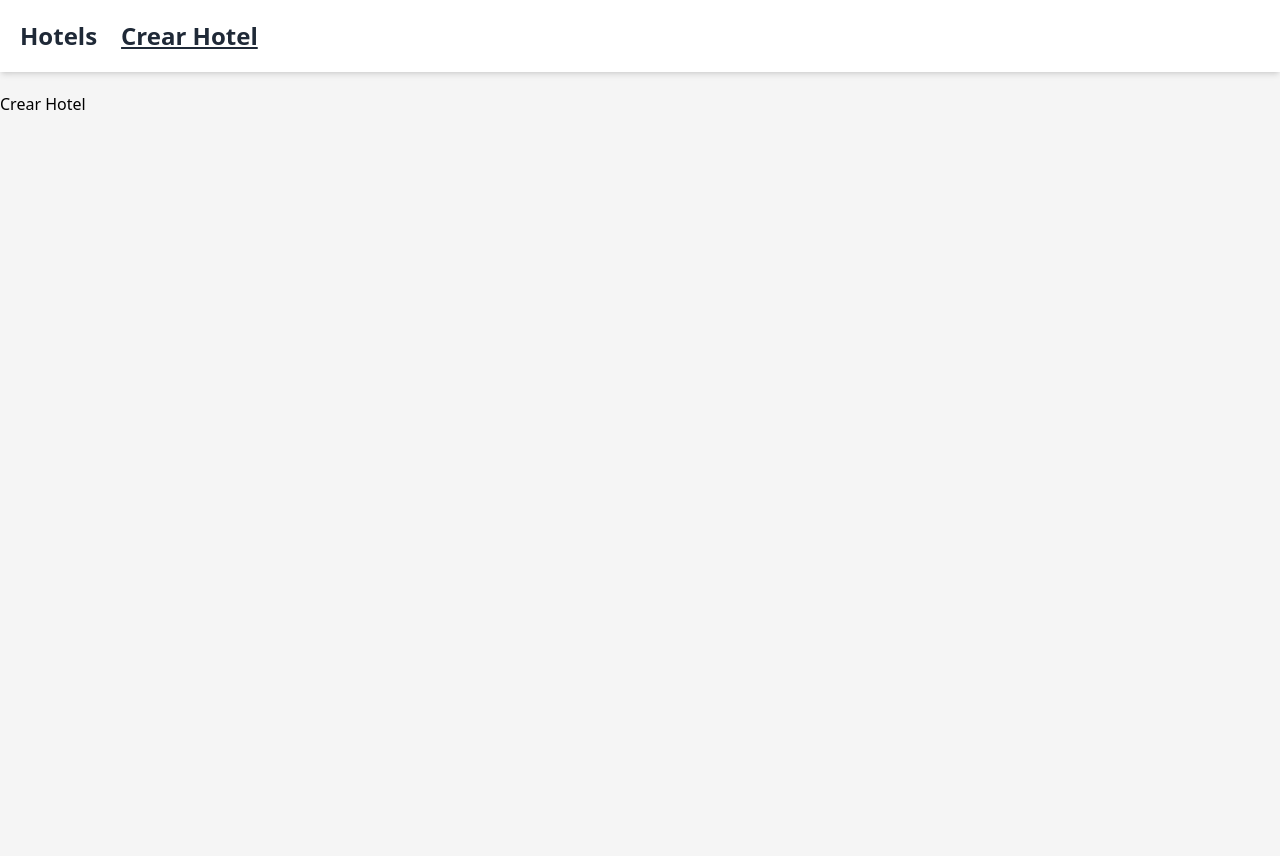
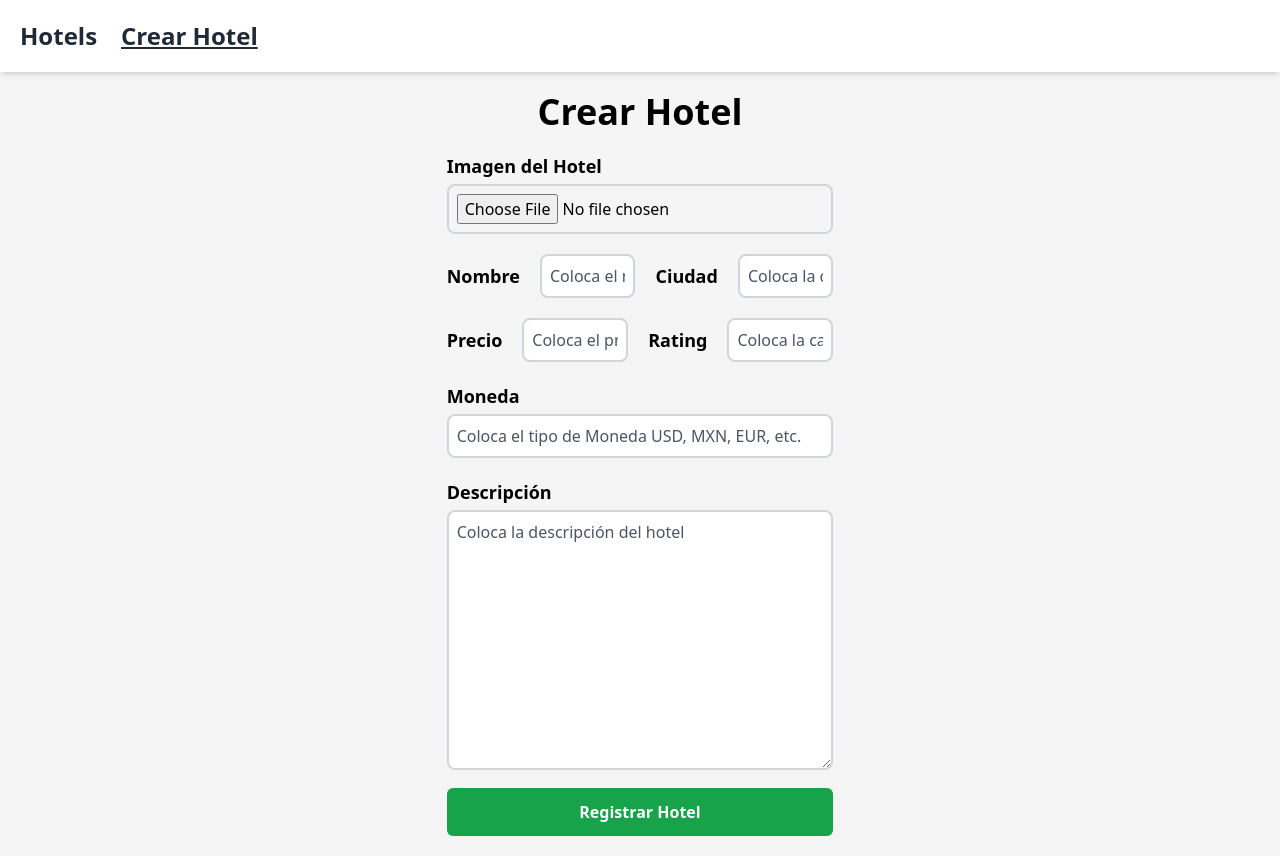
Before and after one commit to JASS0228/crud-prueba-tecnica, a Vue app: page /crear-hotel in a window 1280 px wide. Before the commit the page ends 800 px from the top, so only its background shows below. Built offline with nearby package versions, Linux system fonts and the light colour scheme; what @tanstack/vue-query, vue-sweetalert2 would draw is missing.

Commit message:
Se creo un formulario con las validaciones

```diff
--- a/src/Views/CreateHotelView.vue
+++ b/src/Views/CreateHotelView.vue
@@ -1,5 +1,182 @@
-<script setup lang="ts"></script>
+<script setup lang="ts">
+	import { ref } from 'vue'
+
+	const file = ref('')
+	const name = ref('')
+	const city = ref('')
+	const rate = ref('')
+	const rating = ref('')
+	const currency = ref('')
+	const description = ref('')
+
+	const error = ref('')
+
+	const resetAlert = () => {
+		setTimeout(() => {
+			error.value = ''
+		}, 2000)
+	}
+
+	const handleFileChange = (e: Event) => {
+		const target = e.target as HTMLInputElement
+		if (target.files) {
+			console.log(target.files[0])
+		}
+	}
+
+	const handleSubmit = () => {
+		//Validar que la imagen sea un archivo
+
+		// Validar que todos los campos estén llenos
+		if (
+			name.value === '' ||
+			city.value === '' ||
+			rate.value === '' ||
+			rating.value === '' ||
+			currency.value === '' ||
+			description.value === ''
+		) {
+			error.value = 'Todos los campos son requeridos'
+			resetAlert()
+			return
+		}
+
+		// Validar que el precio y el rating sean números
+		if (isNaN(Number(rate.value)) || isNaN(Number(rating.value))) {
+			error.value = 'El precio y el rating deben ser números'
+			resetAlert()
+			return
+		}
+
+		//Validar que el numero no sea negativo o mayor del 1 al 5
+		if (Number(rating.value) < 1 || Number(rating.value) > 5) {
+			error.value = 'El rating debe ser de 1 a 5 y no puede ser negativo'
+			resetAlert()
+			return
+		}
+
+		// Validar que la moneda sea de 3 letras en mayúsculas
+		if (!/^[A-Z]{3}$/.test(currency.value)) {
+			error.value = 'La moneda debe ser de 3 letras en mayúsculas'
+			resetAlert()
+			return
+		}
+
+		// Enviar la datos a la api
+	}
+</script>
 
 <template>
-	<div>Crear Hotel</div>
+	<div class="flex flex-col items-center justify-center">
+		<h1 class="text-3xl md:text-4xl font-bold text-center">Crear Hotel</h1>
+
+		<div
+			v-if="error"
+			class="bg-red-100 border-l-4 border-red-500 text-red-700 p-4 mt-5 w-full md:w-1/3"
+			role="alert">
+			<p class="font-bold">Error</p>
+			<p>{{ error }}</p>
+		</div>
+
+		<form
+			action=""
+			class="p-5 md:w-1/3"
+			@submit.prevent="handleSubmit()">
+			<div>
+				<label
+					for=""
+					class="text-lg font-bold block mb-1"
+					>Imagen del Hotel</label
+				>
+				<input
+					type="file"
+					class="p-2 rounded-lg w-full placeholder:font-normal placeholder-gray-600 border-2 border-gray-300 focus:border-blue-500 focus:outline-none transition-all duration-300 ease-in-out"
+					@change="handleFileChange" />
+			</div>
+
+			<div
+				class="mt-5 flex flex-col md:flex-row md:justify-between md:items-center md:gap-5 gap-2">
+				<label
+					for=""
+					class="text-lg font-bold"
+					>Nombre</label
+				>
+				<input
+					type="text"
+					class="p-2 rounded-lg w-full placeholder:font-normal placeholder-gray-600 border-2 border-gray-300 focus:border-blue-500 focus:outline-none transition-all duration-300 ease-in-out"
+					placeholder="Coloca el nombre del hotel"
+					v-model="name" />
+
+				<label
+					for=""
+					class="text-lg font-bold"
+					>Ciudad</label
+				>
+				<input
+					type="text"
+					class="p-2 rounded-lg w-full placeholder:font-normal placeholder-gray-600 border-2 border-gray-300 focus:border-blue-500 focus:outline-none transition-all duration-300 ease-in-out"
+					placeholder="Coloca la ciudad del hotel"
+					v-model="city" />
+			</div>
+
+			<div
+				class="mt-5 flex flex-col md:flex-row md:justify-between md:items-center md:gap-5 gap-2">
+				<label
+					for=""
+					class="text-lg font-bold"
+					>Precio</label
+				>
+				<input
+					type="text"
+					class="p-2 rounded-lg w-full placeholder:font-normal placeholder-gray-600 border-2 border-gray-300 focus:border-blue-500 focus:outline-none transition-all duration-300 ease-in-out"
+					placeholder="Coloca el precio"
+					v-model="rate" />
+
+				<label
+					for=""
+					class="text-lg font-bold"
+					>Rating</label
+				>
+				<input
+					type="text"
+					class="p-2 rounded-lg w-full placeholder:font-normal placeholder-gray-600 border-2 border-gray-300 focus:border-blue-500 focus:outline-none transition-all duration-300 ease-in-out"
+					placeholder="Coloca la calificación"
+					v-model="rating" />
+			</div>
+
+			<div class="mt-5">
+				<label
+					for=""
+					class="text-lg font-bold block mb-1"
+					>Moneda</label
+				>
+				<input
+					type="text"
+					class="p-2 rounded-lg w-full placeholder:font-normal placeholder-gray-600 border-2 border-gray-300 focus:border-blue-500 focus:outline-none transition-all duration-300 ease-in-out"
+					placeholder="Coloca el tipo de Moneda USD, MXN, EUR, etc."
+					v-model="currency" />
+			</div>
+
+			<div class="mt-5">
+				<label
+					for=""
+					class="text-lg font-bold block mb-1"
+					>Descripción</label
+				>
+				<textarea
+					name=""
+					id=""
+					cols="30"
+					rows="10"
+					class="p-2 rounded-lg w-full placeholder:font-normal placeholder-gray-600 border-2 border-gray-300 focus:border-blue-500 focus:outline-none transition-all duration-300 ease-in-out"
+					placeholder="Coloca la descripción del hotel"
+					v-model="description"></textarea>
+			</div>
+
+			<input
+				type="submit"
+				class="bg-green-600 mt-3 w-full p-3 rounded-md text-white font-bold hover:bg-green-700 cursor-pointer transition-all"
+				value="Registrar Hotel" />
+		</form>
+	</div>
 </template>
```
